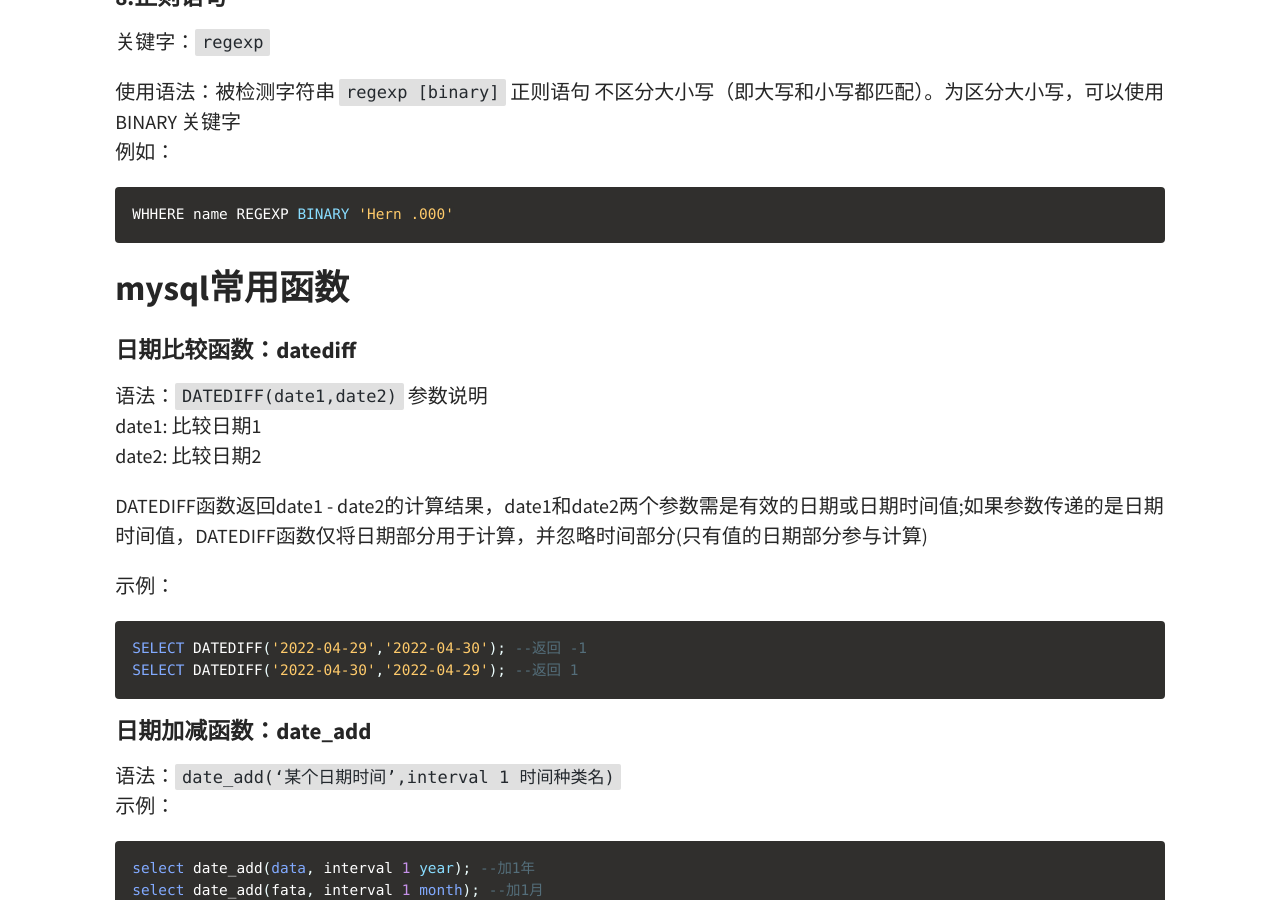
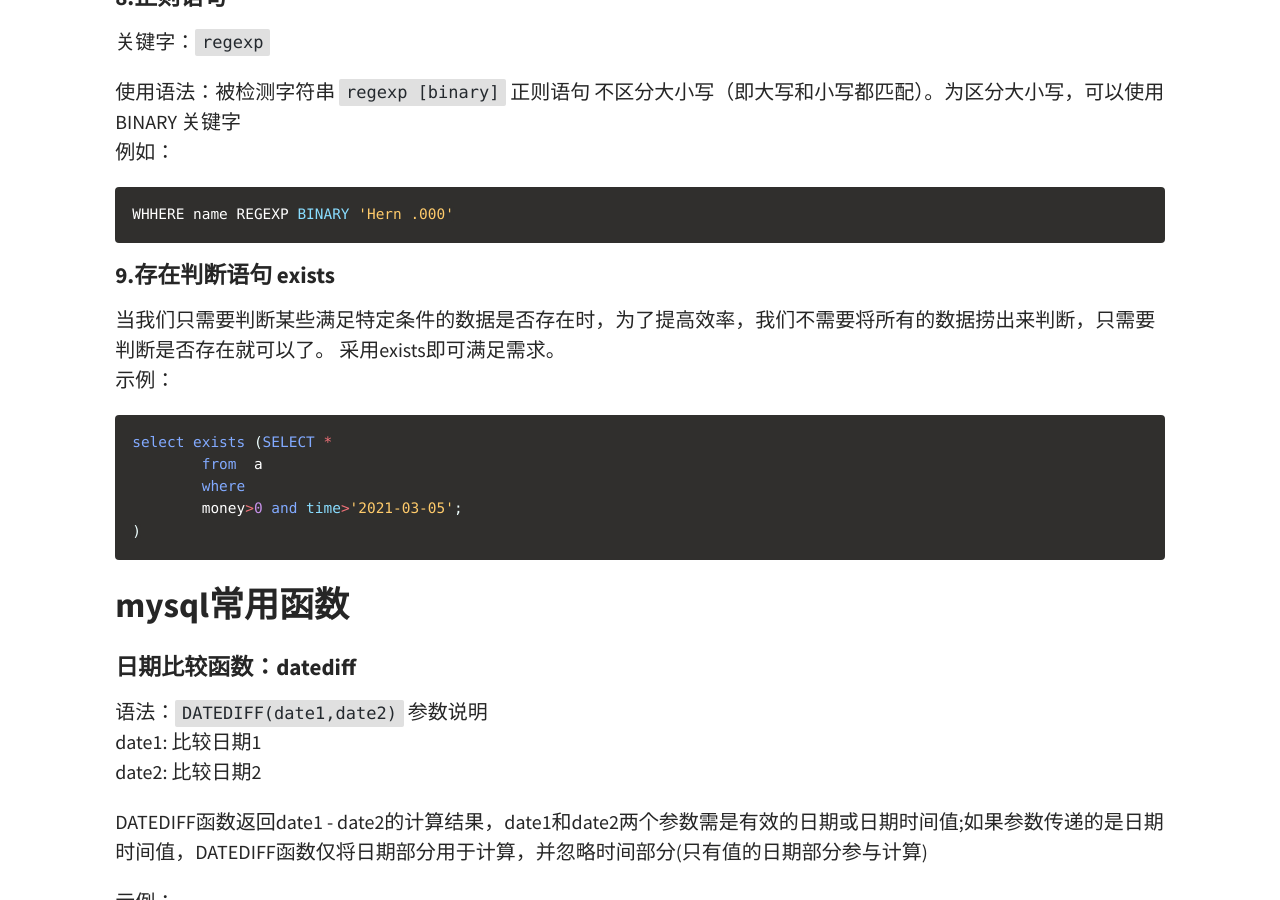
Before and after one commit to WolfRanok/WolfRanok.github.io, a Jekyll site: the page built from _posts/2022-12-3-wuhan-mysql.md, in a window 1280 px wide and 900 px high, scrolled down 2080 px. Built offline with Jekyll 4.4.1, drawn with Linux system fonts in a browser that asks for light colours.

Commit message:
新增exists语法

````diff
--- a/_posts/2022-12-3-wuhan-mysql.md
+++ b/_posts/2022-12-3-wuhan-mysql.md
@@ -76,6 +76,19 @@ expr1不为`NULL`，则 IFNULL() 的返回值为expr1; 否则其返回值为 exp
 不区分大小写（即大写和小写都匹配）。为区分大小写，可以使用 BINARY 关键字<br>例如：
 ```sql
 WHHERE name REGEXP BINARY 'Hern .000'
+```
+
+#### 9.存在判断语句 exists
+
+当我们只需要判断某些满足特定条件的数据是否存在时，为了提高效率，我们不需要将所有的数据捞出来判断，只需要判断是否存在就可以了。
+采用exists即可满足需求。<br>
+示例：<br>
+```sql
+select exists (SELECT *
+        from  a
+        where
+        money>0 and time>'2021-03-05';
+)
 ```
 
 ## mysql常用函数
````
Also changed, not shown: 3 other files.
